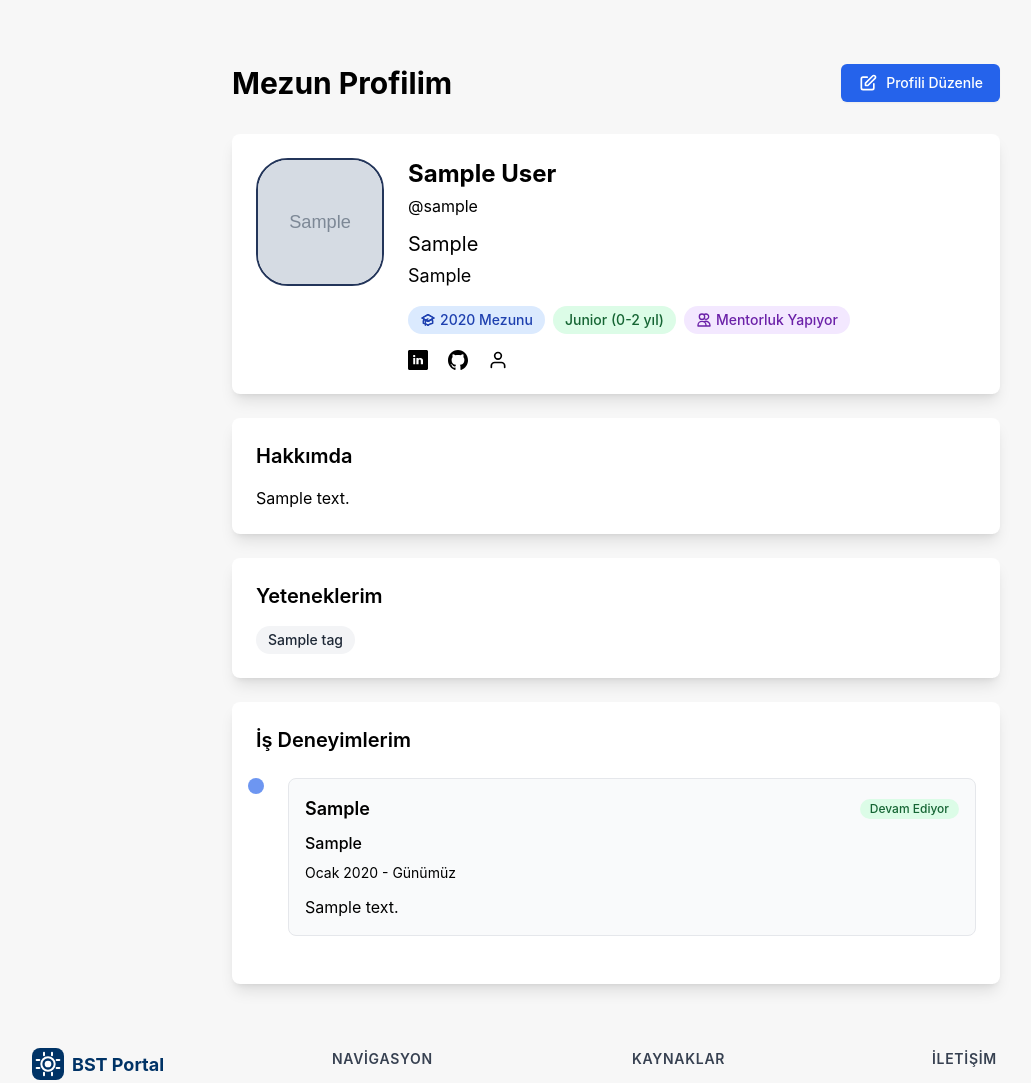
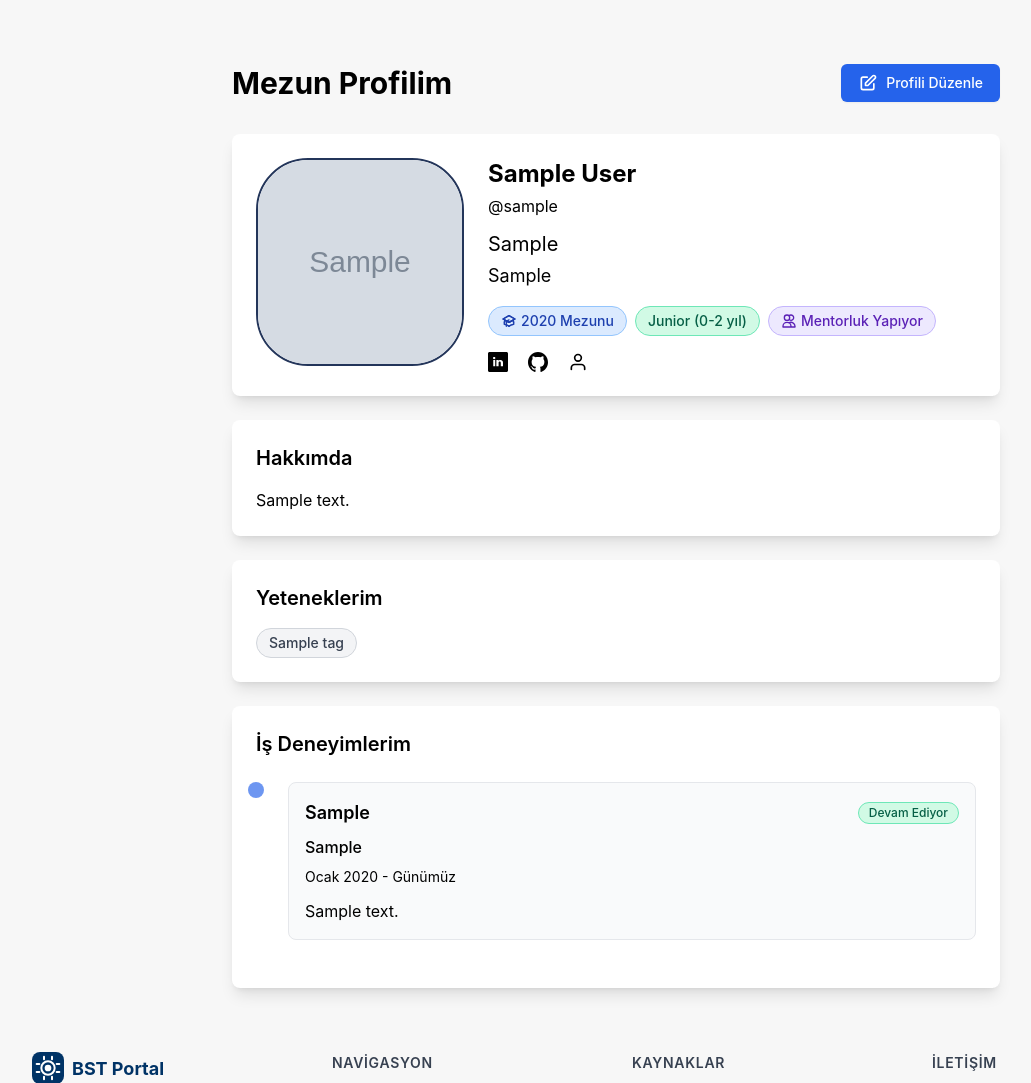
Before and after one commit to aziz-mevlana/bst-portal, a Django app: page /alumni/profile/ in a window 1280 px wide. Shown: the part 64-1147 px from the top of the page, without its empty margins (24-1055 px from the left). Run offline with Django 5.2, Linux system fonts and the light colour scheme; a user stored in the database is signed in; tables that the repository leaves empty hold one stand-in row (values such as "Sample post"); grey boxes marked "Sample" are stand-in pictures; some libraries are stand-ins or nearby versions.

Commit message:
fix alumni pages and dark thema

```diff
--- a/alumni/urls.py
+++ b/alumni/urls.py
@@ -5,8 +5,8 @@ app_name = 'alumni'
 
 urlpatterns = [
     path('', views.alumni_list, name='alumni_list'),
-    path('<int:alumni_id>/', views.alumni_detail, name='alumni_detail'),
     path('profile/', views.alumni_profile, name='alumni_profile'),
     path('profile/edit/', views.alumni_profile_edit, name='alumni_profile_edit'),
     path('tags/', views.tag_list, name='tag_list'),
+    path('<str:username>/', views.alumni_detail, name='alumni_detail'),
 ]
--- a/alumni/views.py
+++ b/alumni/views.py
@@ -43,9 +43,11 @@ def alumni_list(request):
         'query': query,
     })
 
-def alumni_detail(request, alumni_id):
-    alumni = get_object_or_404(AlumniProfile, id=alumni_id)
+def alumni_detail(request, username):
+    alumni = get_object_or_404(AlumniProfile, user__username=username)
     experiences = alumni.experiences.all()
+    if alumni.user.username == request.user.username:
+        return redirect('alumni:alumni_profile')
     return render(request, 'alumni/alumni_detail.html', {
         'alumni': alumni,
         'experiences': experiences
--- a/static/css/style.css
+++ b/static/css/style.css
@@ -168,6 +168,18 @@ header.scrolled {
 
 .hidden {
     display: none !important;
+}
+.h-33{
+    height: 13rem;
+}
+.w-33{
+    width: 13rem;
+}
+.w-6rem{
+    width: 6rem;
+}
+.h-6rem{
+    height: 6rem;
 }
 
 /* Auth Button */
@@ -1377,3 +1389,64 @@ footer {
 a, a:visited, a:active {
     text-decoration: none;
 }
+
+/* Alumni List Tag Styles */
+.alumni-tag-blue {
+    background-color: #dbeafe;
+    color: #1e40af;
+    border: 1px solid #93c5fd;
+}
+
+.dark .alumni-tag-blue {
+    background-color: #1e3a8a;
+    color: #dbeafe;
+    border: 1px solid #3b82f6;
+}
+
+.alumni-tag-gray {
+    background-color: #f3f4f6;
+    color: #374151;
+    border: 1px solid #d1d5db;
+}
+
+.dark .alumni-tag-gray {
+    background-color: #374151;
+    color: #f3f4f6;
+    border: 1px solid #6b7280;
+}
+
+.alumni-tag-green {
+    background-color: #d1fae5;
+    color: #065f46;
+    border: 1px solid #6ee7b7;
+}
+
+.dark .alumni-tag-green {
+    background-color: #064e3b;
+    color: #d1fae5;
+    border: 1px solid #10b981;
+}
+
+.alumni-tag-yellow {
+    background-color: #fef3c7;
+    color: #92400e;
+    border: 1px solid #fcd34d;
+}
+
+.dark .alumni-tag-yellow {
+    background-color: #78350f;
+    color: #fef3c7;
+    border: 1px solid #f59e0b;
+}
+
+.alumni-tag-purple {
+    background-color: #ede9fe;
+    color: #5b21b6;
+    border: 1px solid #c4b5fd;
+}
+
+.dark .alumni-tag-purple {
+    background-color: #4c1d95;
+    color: #ede9fe;
+    border: 1px solid #8b5cf6;
+}
--- a/templates/alumni/alumni_profile.html
+++ b/templates/alumni/alumni_profile.html
@@ -23,7 +23,7 @@
                 <!-- Profil Resmi -->
                  {% if user.profile.profile_picture %}
                  <div class="flex-shrink-0">
-                    <img src="{{ user.profile.profile_picture.url }}" alt="Profil Resmi" class="w-32 h-32 alumni-list-profile-picture">
+                    <img src="{{ user.profile.profile_picture.url }}" alt="Profil Resmi" class="w-33 h-33 alumni-list-profile-picture">
                  </div>
                  {% else %}
                 <div class="flex-shrink-0">
@@ -49,7 +49,7 @@
 
                     <!-- Badges -->
                     <div class="flex flex-wrap gap-2 justify-center md:justify-start mb-4">
-                        <span class="inline-flex items-center px-3 py-1 rounded-full text-sm font-medium bg-blue-100 text-blue-800">
+                        <span class="inline-flex items-center px-3 py-1 rounded-full text-sm font-medium alumni-tag-blue">
                             <svg class="w-4 h-4 mr-1" fill="none" stroke="currentColor" viewBox="0 0 24 24">
                                 <path stroke-linecap="round" stroke-linejoin="round" stroke-width="2" d="M12 14l9-5-9-5-9 5 9 5z"></path>
                                 <path stroke-linecap="round" stroke-linejoin="round" stroke-width="2" d="M12 14l6.16-3.422a12.083 12.083 0 01.665 6.479A11.952 11.952 0 0012 20.055a11.952 11.952 0 00-6.824-2.998 12.078 12.078 0 01.665-6.479L12 14z"></path>
@@ -57,11 +57,11 @@
                             </svg>
                             {{ profile.graduation_year }} Mezunu
                         </span>
-                        <span class="inline-flex items-center px-3 py-1 rounded-full text-sm font-medium bg-green-100 text-green-800">
+                        <span class="inline-flex items-center px-3 py-1 rounded-full text-sm font-medium alumni-tag-green">
                             {{ profile.get_experience_level_display }}
                         </span>
                         {% if profile.is_available_for_mentoring %}
-                        <span class="inline-flex items-center px-3 py-1 rounded-full text-sm font-medium bg-purple-100 text-purple-800">
+                        <span class="inline-flex items-center px-3 py-1 rounded-full text-sm font-medium alumni-tag-purple">
                             <svg class="w-4 h-4 mr-1" fill="none" stroke="currentColor" viewBox="0 0 24 24">
                                 <path stroke-linecap="round" stroke-linejoin="round" stroke-width="2" d="M12 4.354a4 4 0 110 5.292M15 21H3v-1a6 6 0 0112 0v1zm0 0h6v-1a6 6 0 00-9-5.197M13 7a4 4 0 11-8 0 4 4 0 018 0z"></path>
                             </svg>
@@ -106,7 +106,7 @@
             <h3 class="text-xl font-semibold  mb-4">Yeteneklerim</h3>
             <div class="flex flex-wrap gap-2">
                 {% for tag in profile.tags.all %}
-                <span class="inline-flex items-center px-3 py-1 rounded-full text-sm font-medium bg-gray-100 text-gray-800">
+                <span class="inline-flex items-center px-3 py-1 rounded-full text-sm font-medium alumni-tag-gray">
                     {{ tag.name }}
                 </span>
                 {% endfor %}
@@ -133,7 +133,7 @@
                                 {{ experience.position }}
                             </h4>
                             {% if experience.is_current %}
-                            <span class="inline-flex items-center px-2.5 py-0.5 rounded-full text-xs font-medium bg-green-100 text-green-800">
+                            <span class="inline-flex items-center px-2.5 py-0.5 rounded-full text-xs font-medium alumni-tag-green">
                                 Devam Ediyor
                             </span>
                             {% endif %}
```
Also changed, not shown: templates/alumni/alumni_detail.html (+16 -22 lines), templates/alumni/alumni_list.html (+7 -5 lines).
